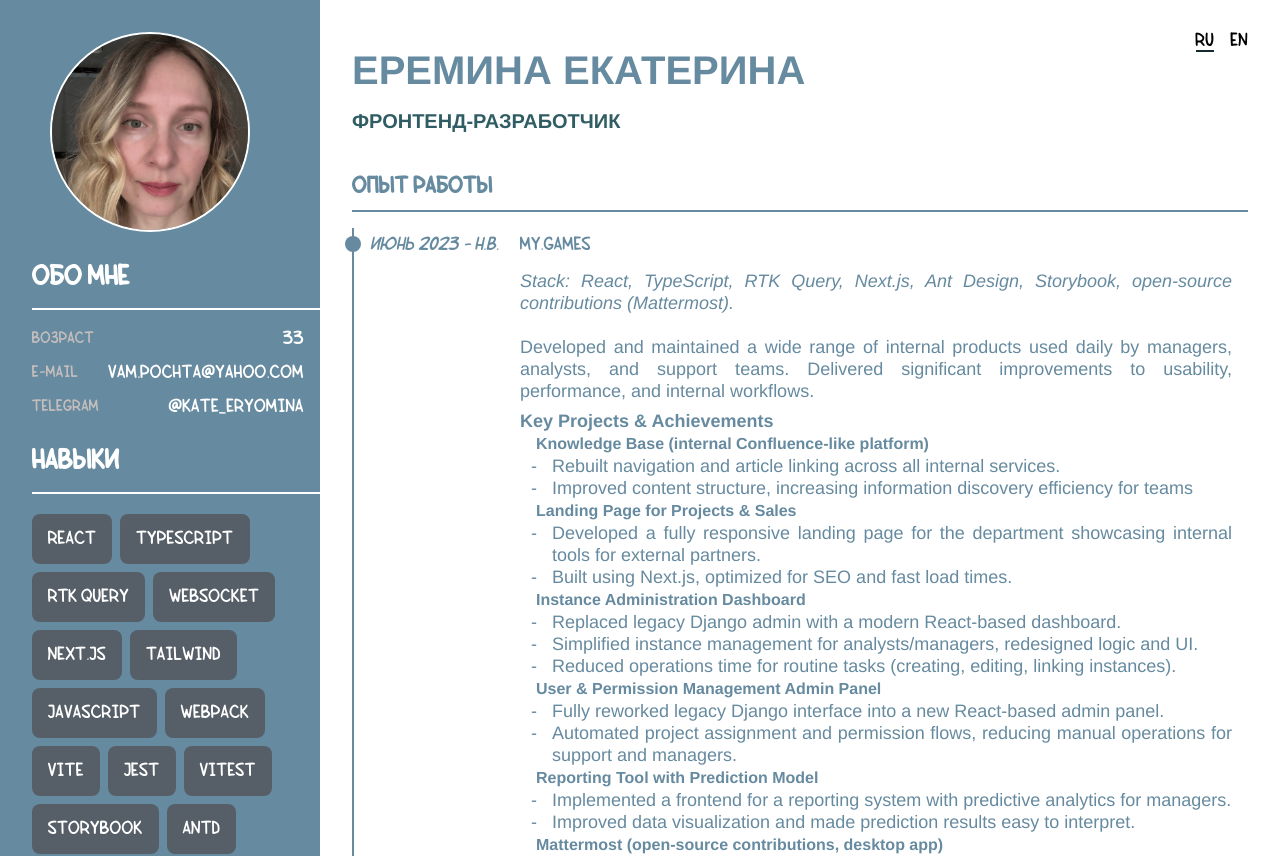
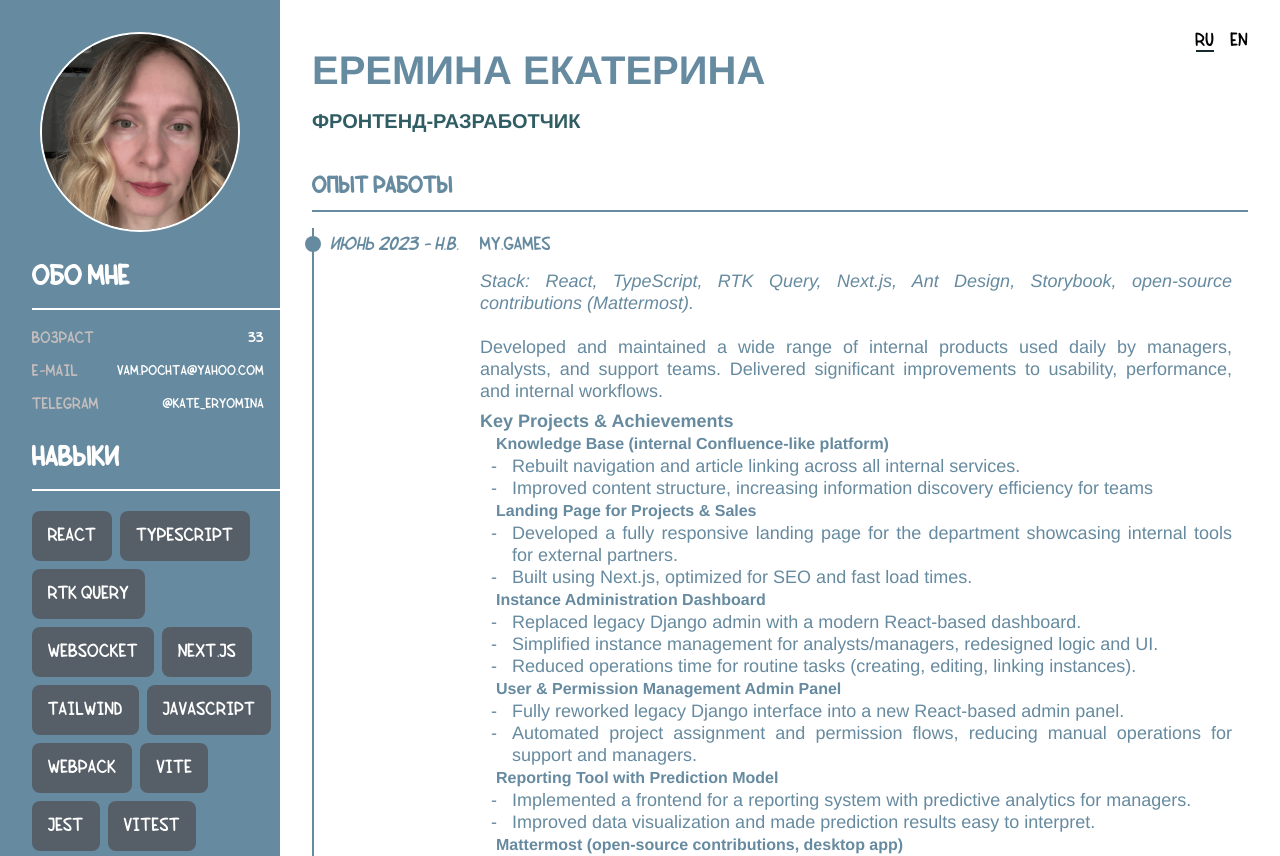
Before and after one commit to Kate9090/cv, a React (Create React App) app: page / in a window 1280 px wide. Shown: the top 856 px of the page. Built offline with nearby package versions, Linux system fonts and the light colour scheme.

Commit message:
edits left

```diff
--- a/src/Left/Left.module.scss
+++ b/src/Left/Left.module.scss
@@ -1,14 +1,14 @@
 .Left {
   width: 20%;
-  min-width: 320px;
+  min-width: 280px;
 
   color: #fff;
 
   background-color: var(--blue);
 
   &__ImageWrapper {
-    width: 300px;
-    min-width: 300px;
+    width: 280px;
+    min-width: 280px;
   }
 
   &__Image {
@@ -18,6 +18,7 @@
     border-radius: 50%;
     border: 2px solid #fff;
     overflow: hidden;
+    // scale: 80%;
   }
 
   &__TitleName {
@@ -68,6 +69,7 @@
 
   &__Contact {
     padding-right: 16px;
+    font-size: 12px;
   }
 
   &__SkillWrapper {
```
